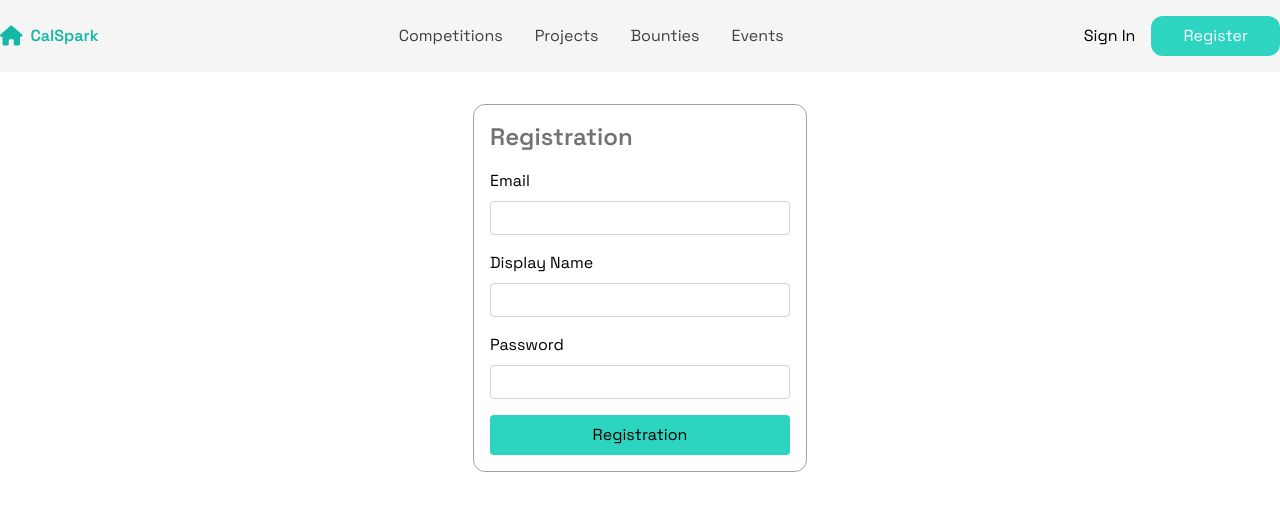
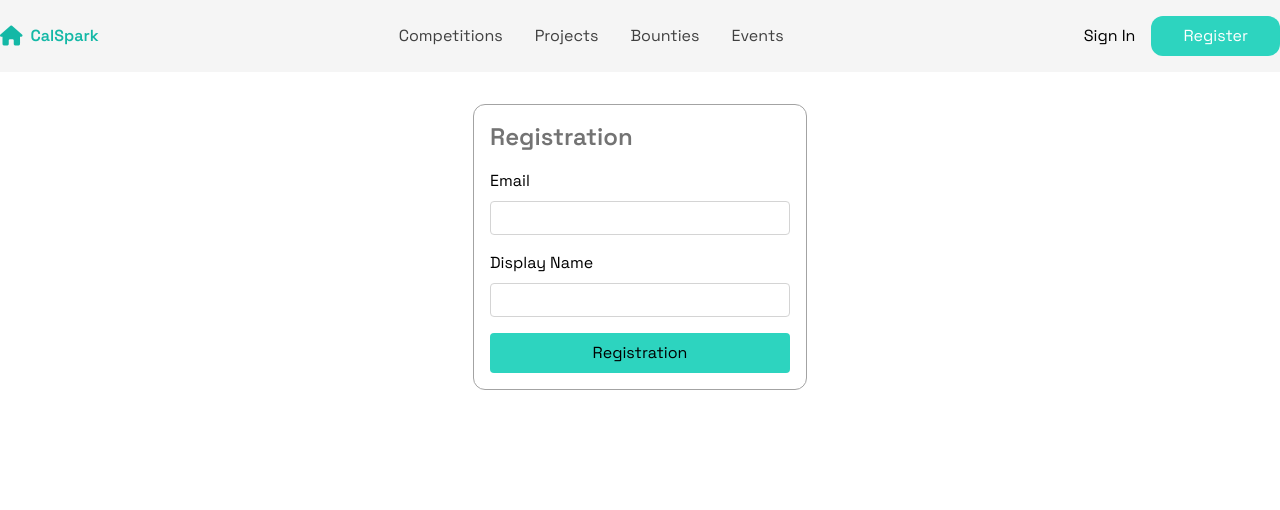
Before and after one commit to Ascarbek/cal-spark, a SvelteKit app: page /register in a window 1280 px wide. Shown: the top 510 px of the page. Built offline with nearby package versions, Linux system fonts and the light colour scheme; no server answers.

Commit message:
remove password on registration

```diff
--- a/src/routes/register/+page.svelte
+++ b/src/routes/register/+page.svelte
@@ -44,10 +44,10 @@
         <span>Display Name</span>
         <input bind:value="{displayName}" />
       </div>
-      <div class="flex flex-col gap-2">
+      <!--<div class="flex flex-col gap-2">
         <span>Password</span>
         <input bind:value="{password}" />
-      </div>
+      </div>-->
       <button class="rounded bg-main-400 py-2" on:click="{onRegisterClick}">Registration</button>
     </div>
   </div>
```
